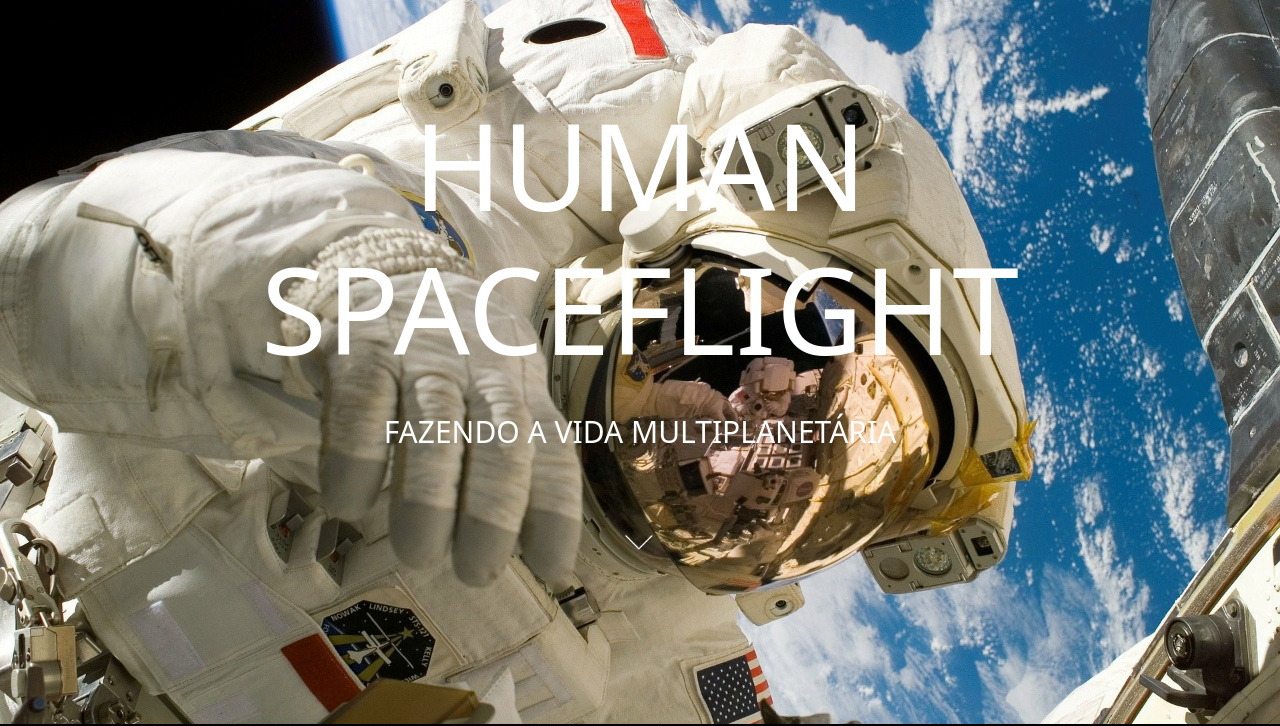
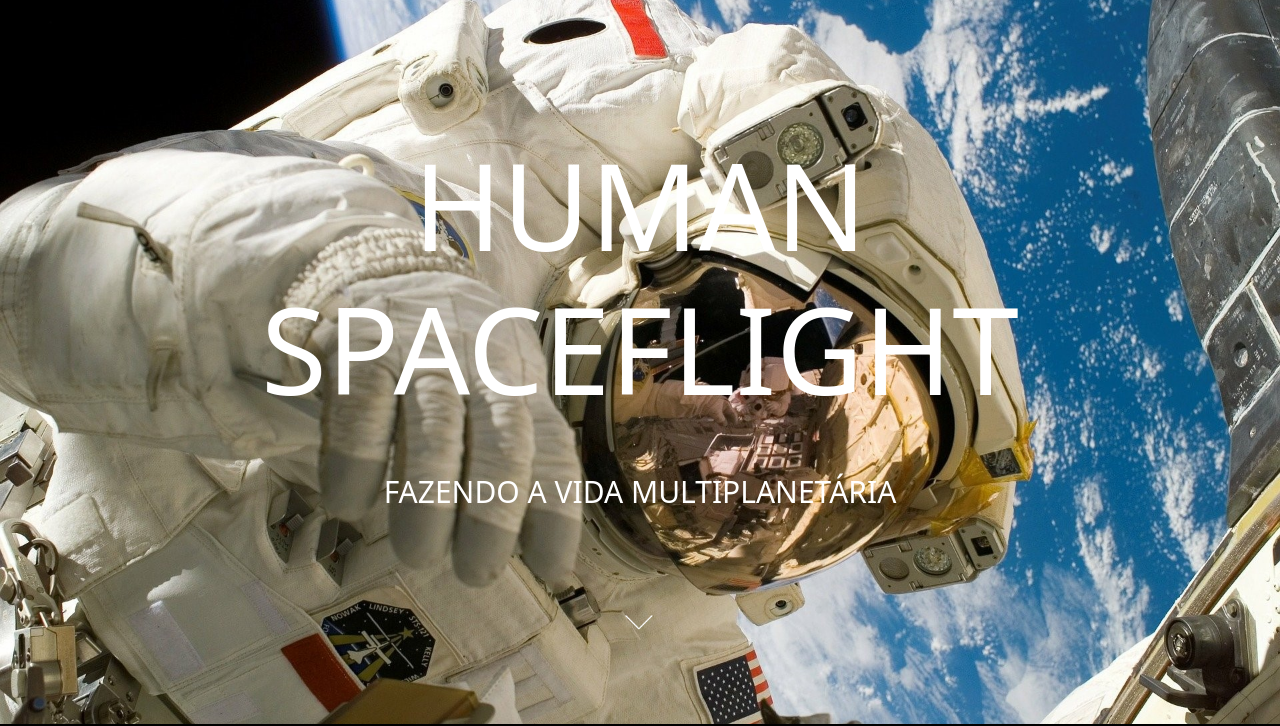
Before and after one commit to leonnysantos/projetoSpaceXBootstrap, a plain HTML site: page humanSpace.html in a window 1280 px wide. Shown: the part 76-802 px from the top of the page. Drawn offline with nearby package versions, Linux system fonts and the light colour scheme.

Commit message:
Finalizado

```diff
--- a/sass/pages/humanSpace.scss
+++ b/sass/pages/humanSpace.scss
@@ -26,8 +26,10 @@
     flex-direction: column;
     justify-content: center;
     align-items: center;
+    gap: 20px;
 
     .titleHuman {
+        margin-top: 1em;
         font-size: 120px;
     }
 
```
Also changed, not shown: css/style/style.css, 1 other file.
